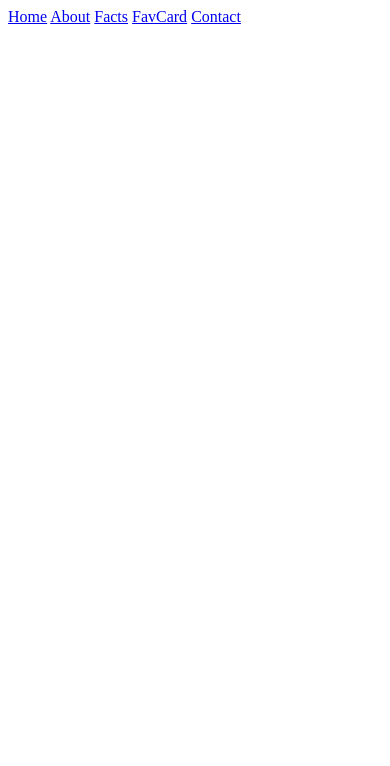
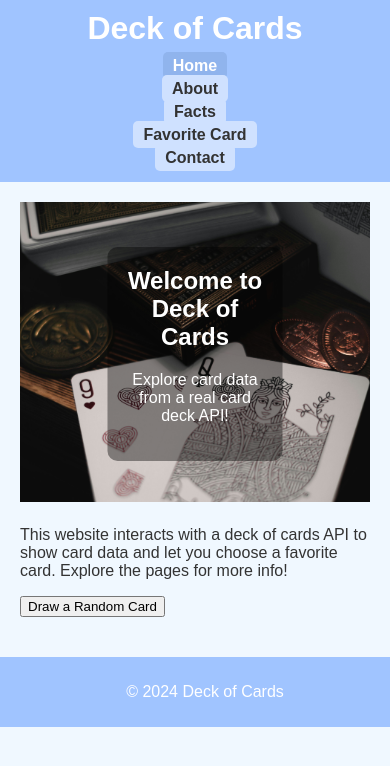
Before and after one commit to Penmeiser/I210-Avocado, a plain HTML site: page Pick_a_Card/index.html in a window 390 px wide. Drawn offline with Linux system fonts and the light colour scheme.

Commit message:
created the home page and a css file

```diff
--- a/Pick_a_Card/index.html
+++ b/Pick_a_Card/index.html
@@ -1,20 +1,51 @@
 <!DOCTYPE html>
 <html lang="en">
-<head>
-    <meta charset="UTF-8">
-    <meta name="viewport" content="width=device-width, initial-scale=1.0">
-    <link rel="stylesheet" href="styles.css">
-    <title>DeckOfCards</title>
-</head>
-<body>
+  <head>
+    <meta charset="UTF-8" />
+    <meta name="viewport" content="width=device-width, initial-scale=1.0" />
+    <title>Deck of Cards - Home</title>
+    <link rel="stylesheet" href="styles.css" />
+    <script src="script.js" defer></script>
+  </head>
+  <body>
     <header>
-        <nav id="top">
-            <a href="index.html">Home</a>
-            <a href="about.html">About</a>
-            <a href="facts.html">Facts</a>
-            <a href="favCard.html">FavCard</a>
-            <a href="contact.html">Contact</a>
-        </nav>
+      <h1>Deck of Cards</h1>
+      <nav>
+        <ul>
+          <li><a class="active" href="index.html">Home</a></li>
+          <li><a href="about.html">About</a></li>
+          <li><a href="facts.html">Facts</a></li>
+          <li><a href="favorite.html">Favorite Card</a></li>
+          <li><a href="contact.html">Contact</a></li>
+        </ul>
+      </nav>
     </header>
-</body>
+
+    <main>
+      <section class="hero-section">
+        <img
+          src="hero.jpg"
+          alt="A deck of cards spread out"
+          class="hero-image"
+        />
+        <div class="hero-text">
+          <h2>Welcome to Deck of Cards</h2>
+          <p>Explore card data from a real card deck API!</p>
+        </div>
+      </section>
+
+      <section>
+        <p>
+          This website interacts with a deck of cards API to show card data and
+          let you choose a favorite card. Explore the pages for more info!
+        </p>
+        <button id="drawCardBtn">Draw a Random Card</button>
+        <div id="randomCardContainer"></div>
+      </section>
+    </main>
+
+    <footer>
+      <p>&copy; 2024 Deck of Cards</p>
+    </footer>
+  </body>
 </html>
--- a/Pick_a_Card/styles.css
+++ b/Pick_a_Card/styles.css
@@ -0,0 +1,151 @@
+body {
+  margin: 0;
+  font-family: Arial, sans-serif;
+  background: #f0f8ff;
+  color: #333;
+}
+
+header {
+  background: #a0c4ff;
+  padding: 10px;
+  text-align: center;
+}
+
+.hero-section {
+  position: relative;
+  text-align: center;
+  color: white;
+  margin-bottom: 20px;
+}
+
+.hero-image {
+  width: 100%;
+  max-height: 300px;
+  object-fit: cover;
+}
+
+.hero-text {
+  position: absolute;
+  top: 50%;
+  left: 50%;
+  transform: translate(-50%, -50%);
+  background: rgba(0, 0, 0, 0.4);
+  padding: 20px;
+  border-radius: 10px;
+}
+
+header h1 {
+  margin: 0;
+  color: #fff;
+}
+
+nav ul {
+  list-style: none;
+  padding: 0;
+  margin: 10px 0 0 0;
+}
+
+nav ul li {
+  display: inline-block;
+  margin: 0 10px;
+}
+
+nav ul li a {
+  text-decoration: none;
+  color: #333;
+  font-weight: bold;
+  padding: 5px 10px;
+  background: #cfe1ff;
+  border-radius: 5px;
+}
+
+nav ul li a.active,
+nav ul li a:hover {
+  background: #90b4ed;
+  color: #fff;
+}
+
+main {
+  padding: 20px;
+}
+
+main h2 {
+  margin-top: 0;
+}
+
+footer {
+  text-align: center;
+  padding: 10px;
+  background: #a0c4ff;
+  color: #fff;
+  position: fixed;
+  bottom: 0;
+  width: 100%;
+}
+
+form {
+  max-width: 400px;
+  margin-bottom: 20px;
+}
+
+form label {
+  display: block;
+  margin: 10px 0 5px;
+}
+
+form input,
+form textarea {
+  width: 100%;
+  padding: 8px;
+  border: 1px solid #ccc;
+}
+
+form button {
+  margin-top: 10px;
+  padding: 10px 15px;
+  background: #90b4ed;
+  border: none;
+  color: #fff;
+  cursor: pointer;
+  border-radius: 5px;
+}
+
+form button:hover {
+  background: #6895d9;
+}
+
+.crud-buttons button {
+  margin-right: 10px;
+  padding: 8px 15px;
+  background: #90b4ed;
+  border: none;
+  color: #fff;
+  cursor: pointer;
+  border-radius: 5px;
+}
+
+.crud-buttons button:hover {
+  background: #6895d9;
+}
+
+#randomCardContainer,
+#cardsContainer,
+#favoriteDisplay {
+  margin-top: 20px;
+}
+
+#cardsContainer img,
+#randomCardContainer img {
+  width: 100px;
+}
+
+@media (max-width: 600px) {
+  nav ul li {
+    display: block;
+    margin: 5px 0;
+  }
+
+  footer {
+    position: static;
+  }
+}
```
